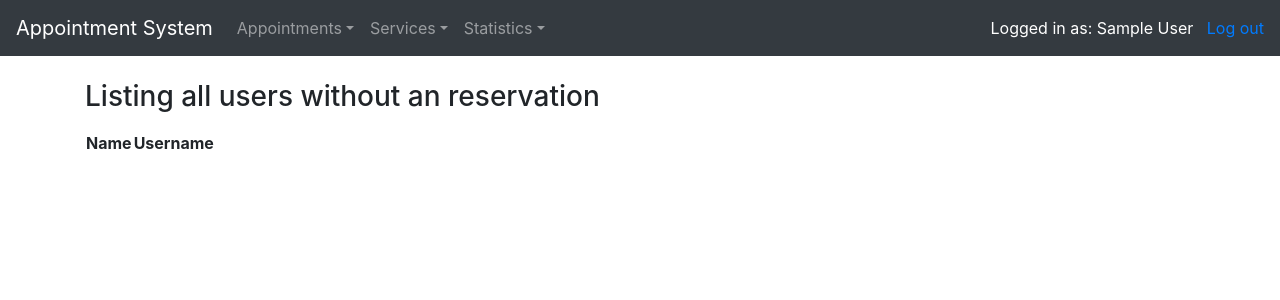
After one commit to tommise/AppointmentSystem, a Flask app: page /appointments/statistics/ in a window 1280 px wide. The commit adds this page. Shown: the top 300 px of the page. Run offline with Flask 2, Linux system fonts and the light colour scheme; a user stored in the database is signed in; tables that the repository leaves empty hold one stand-in row (values such as "Sample post"); lists and menus that the app fills with data are empty; parts of the project's set-up code (start-up, migrations or seed data) failed here and were passed over; some libraries are stand-ins or nearby versions.

Commit message:
Week 4: Added a many-to-many db table, updated user functions and added admin statistics

```diff
--- a/application/appointments/views.py
+++ b/application/appointments/views.py
@@ -2,6 +2,7 @@ from flask import render_template, request, redirect, url_for
 from flask_login import current_user
 
 from application import app, db, login_required
+from application.auth.models import User
 from application.appointments.models import Appointment
 from application.appointments.forms import AppointmentForm
 from application.appointments.forms import UpdateAppointmentForm
@@ -25,15 +26,18 @@ def appointments_form():
 @login_required(role="ADMIN")
 def appointments_create():
 
+    user = User.query.get(current_user.id)
+
     form = AppointmentForm(request.form)
 
     if not form.validate():
         return render_template("appointments/new.html", form = form)
 
     t = Appointment(form.name.data)
-    t.account_id = current_user.id
+    db.session().add(t)
 
-    db.session().add(t)
+    t.accountappointment.append(user)
+
     db.session().commit()
 
     return redirect(url_for("appointments_index"))
@@ -82,20 +86,36 @@ def appointments_updates(appointment_id):
 
     return redirect(url_for("appointments_update"))
 
-# Reserving an appointment
+# Reserving and cancelling an appointment
 
-@app.route("/appointments/", methods=["POST"])
+@app.route("/appointments/reserve/", methods=["GET"])
 @login_required(role="ANY")
 def appointments_reserve():
 
     return render_template("appointments/reserve.html", appointments = Appointment.query.all())
 
-@app.route("/appointments/<appointment_id>/", methods=["POST"])
+@app.route("/appointments/reserve/<appointment_id>/", methods=["POST"])
 @login_required(role="ANY")
 def appointment_set_reserved(appointment_id):
 
+    user = User.query.get(current_user.id)
+
     t = Appointment.query.get(appointment_id)
+
+    if t.reserved is True:
+        t.reserved = False
+    elif t.reserved is False:
+        t.reserved = True
+
+    t.accountappointment.append(user)
 
     db.session().commit()
 
     return redirect(url_for("appointments_index"))
+
+# Statistics
+
+@app.route('/appointments/statistics/')
+@login_required(role="ADMIN")
+def admin_statistics():
+    return render_template("appointments/statistics.html", users_without_reservation = User.get_users_without_reservation())
--- a/application/auth/models.py
+++ b/application/auth/models.py
@@ -11,8 +11,6 @@ class User(db.Model):
     username = db.Column(db.String(144), nullable=False)
     password = db.Column(db.String(144), nullable=False)
     employee = db.Column(db.Boolean, nullable=False)
-
-    appointments = db.relationship("Appointment", backref='account', lazy=True)
 
     def __init__(self, name, username, password, employee):
         self.name = name
@@ -40,3 +38,21 @@ class User(db.Model):
             return "ADMIN"
         elif self.employee is False:
             return "USER"
+
+    @staticmethod
+    def get_users_without_reservation():
+
+        stmt = text("SELECT Account.name, Account.username FROM Account"
+                    " LEFT JOIN AccountAppointment ON AccountAppointment.account_id = account.id"
+                    " LEFT JOIN Appointment ON AccountAppointment.appointment_id = appointment.id"
+                    " WHERE Account.employee = FALSE"
+                    " GROUP BY account.name"
+                    " HAVING COUNT(Appointment.id) = 0;")
+
+        res = db.engine.execute(stmt)
+
+        response = []
+        for row in res:
+            response.append({"name":row[0], "username":row[1]})
+
+        return response
--- a/application/templates/appointments/list.html
+++ b/application/templates/appointments/list.html
@@ -11,7 +11,7 @@
     {% for appointment in appointments %}
     <tr>
       <td>{{ appointment.start_time }}</td>
-      <td>{{ appointment.account_id}}</td>
+      <td>{{ appointment.accountappointment}}</td>
       <td>{{ appointment.reserved }}</td>
     </tr>
     {% endfor %}
--- /dev/null
+++ b/application/templates/appointments/statistics.html
@@ -0,0 +1,27 @@
+{% extends "layout.html" %}
+
+{% block body %}
+<h3>
+    Listing all users without an reservation
+</h3>
+<p></p>
+
+{% if users_without_reservation is defined %}
+
+    <table>
+        <tr>
+          <th>Name</th>
+          <th>Username</th>
+          <th></th>
+        </tr>
+        {% for user in users_without_reservation %}
+        <tr>
+          <td>{{ user.name }}</td>
+          <td>{{ user.username}}</td>
+        </tr>
+        {% endfor %}
+    </table>
+
+{% endif %}
+
+{% endblock %}
--- a/application/templates/layout.html
+++ b/application/templates/layout.html
@@ -24,8 +24,8 @@
           <a class="nav-link dropdown-toggle" data-toggle="dropdown" href="#">My appointments</a>
           <div class="dropdown-menu">
             <a class="dropdown-item" href="{{ url_for('appointments_reserve') }}">Reserve an appointment</a>
-            <a class="dropdown-item" href="{{ url_for('appointments_reserve') }}">List my appointments</a>
-            <a class="dropdown-item" href="{{ url_for('appointments_reserve') }}">Cancel an appointment</a>
+            <a class="dropdown-item" href="#">List my appointments</a>
+            <a class="dropdown-item" href="#">Cancel an appointment</a>
           </div>
         </li>
 
@@ -58,7 +58,7 @@
         <li class="nav-item dropdown">
             <a class="nav-link dropdown-toggle" data-toggle="dropdown" href="#">Statistics</a>
             <div class="dropdown-menu">
-              <a class="dropdown-item" href="#">List all users without reservation</a>
+              <a class="dropdown-item" href="{{ url_for('admin_statistics') }}">List all users without reservation</a>
             </div>
           </li>
 
```
Also changed, not shown: application/appointments/models.py (+9 -1 lines), application/templates/appointments/reserve.html (added, +32 -0 lines).
